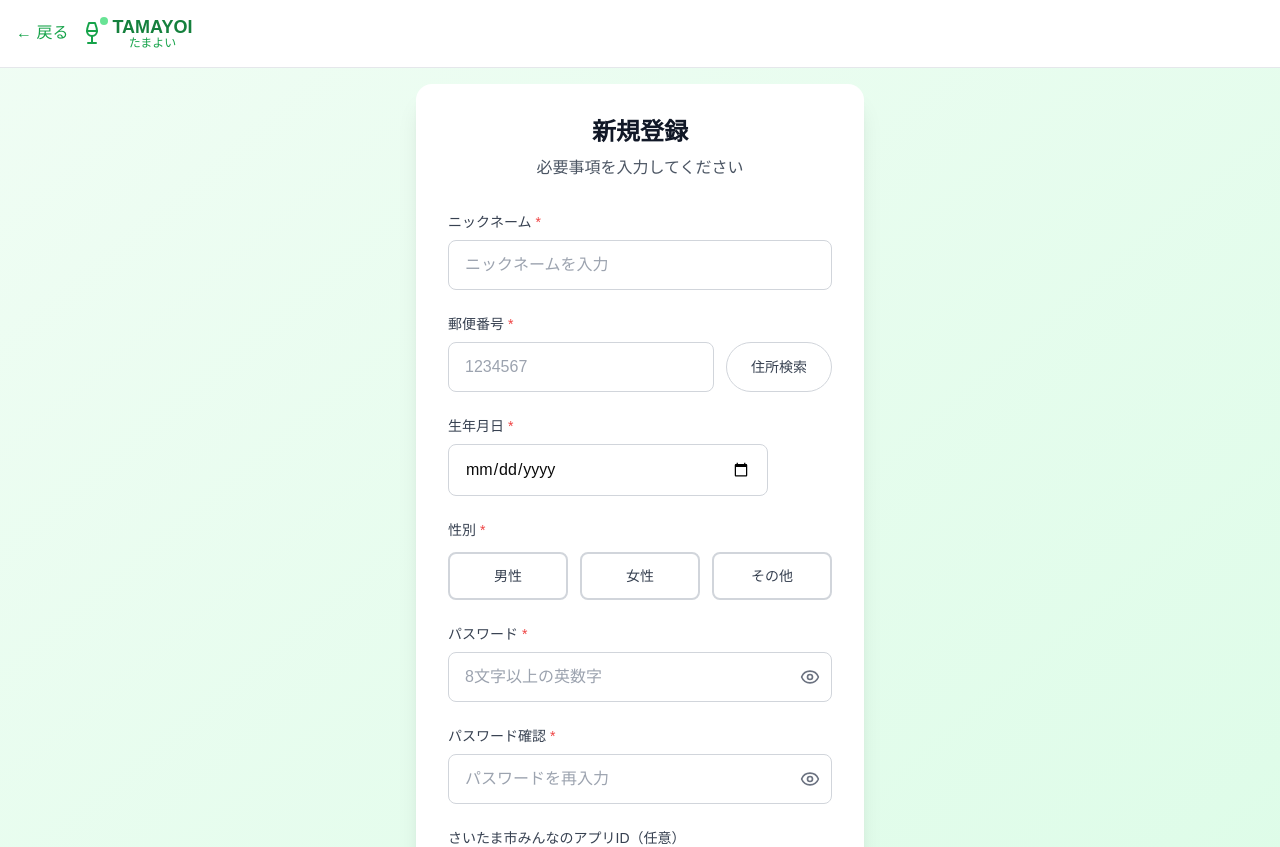
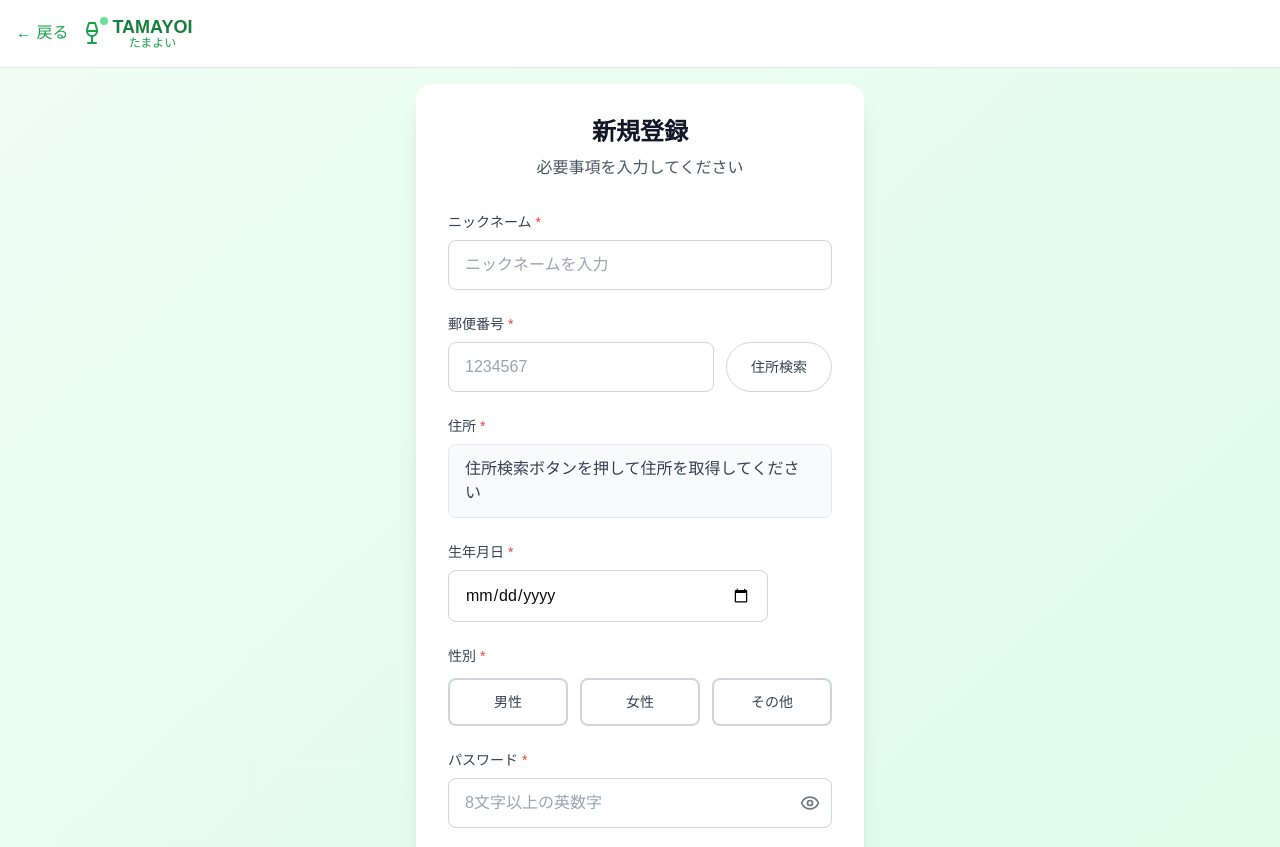
Before and after one commit to HV-development/tamayoi-web, a Next.js app in the folder frontend/: page /signup in a window 1280 px wide. Shown: the top 847 px of the page. Built offline with nearby package versions, Linux system fonts and the light colour scheme.

Commit message:
住所欄を最初から表示

```diff
--- a/frontend/src/components/molecules/signup-form.tsx
+++ b/frontend/src/components/molecules/signup-form.tsx
@@ -268,18 +268,19 @@ export function SignupForm({ initialData, onSubmit, onCancel, isLoading = false
         {errors.postalCode && <p className="mt-1 text-sm text-red-500">{errors.postalCode}</p>}
       </div>
 
-      {/* 検索結果の住所表示 */}
-      {formData.address && (
-        <div>
-          <label className="block text-sm font-medium text-gray-700 mb-2">住所</label>
-          <div className={`px-4 py-3 border rounded-lg text-gray-700 ${
-            errors.address ? "border-red-500 bg-red-50" : "border-gray-200 bg-gray-50"
-          }`}>
-            {formData.address}
-          </div>
-          {errors.address && <p className="mt-1 text-sm text-red-500">{errors.address}</p>}
+      {/* 住所表示 */}
+      <div>
+        <label className="block text-sm font-medium text-gray-700 mb-2">
+          住所
+          <span className="text-red-500 ml-1">*</span>
+        </label>
+        <div className={`px-4 py-3 border rounded-lg text-gray-700 min-h-[50px] ${
+          errors.address ? "border-red-500 bg-red-50" : "border-gray-200 bg-gray-50"
+        }`}>
+          {formData.address || "住所検索ボタンを押して住所を取得してください"}
         </div>
-      )}
+        {errors.address && <p className="mt-1 text-sm text-red-500">{errors.address}</p>}
+      </div>
 
       {/* 生年月日 */}
       <DateInput
```
